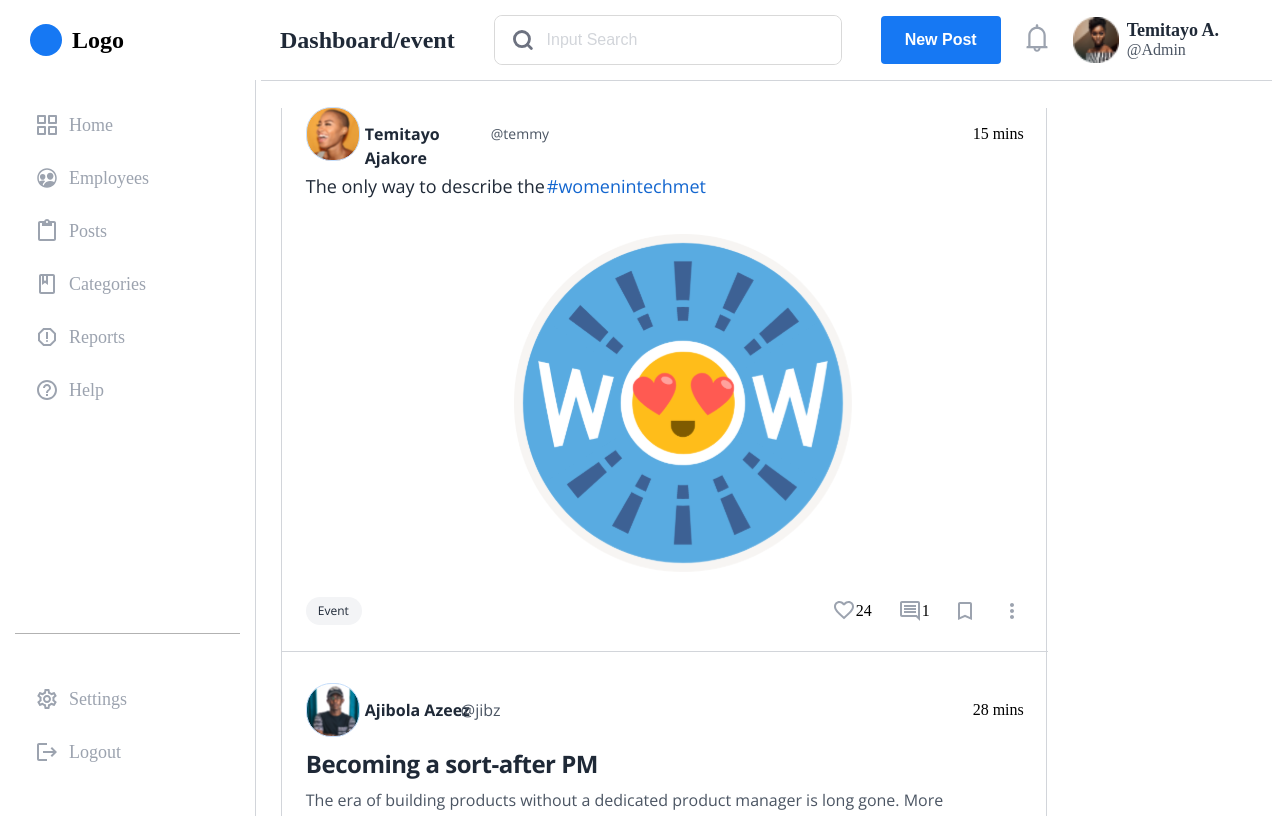
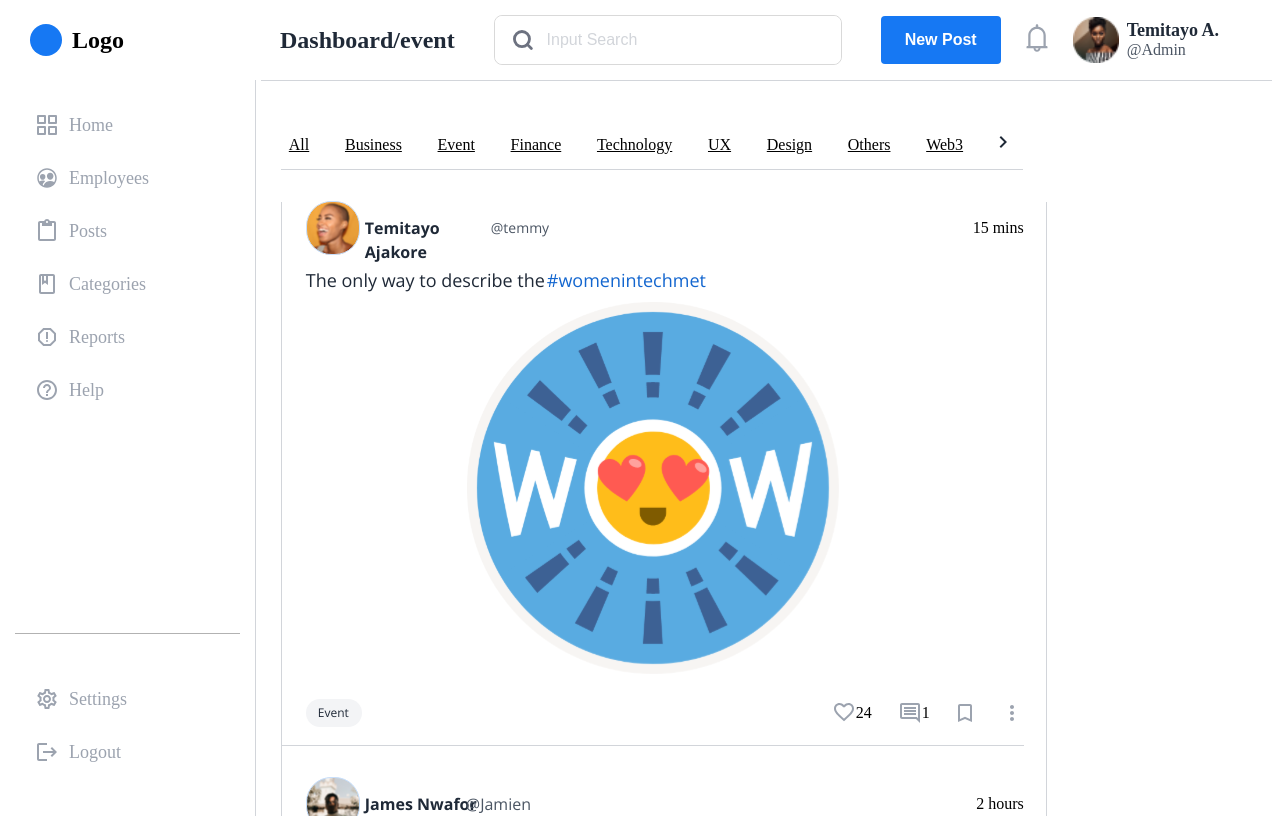
Before and after one commit to cupidarrow0417/teamwork-fe, a React (Create React App) app: page /dashboard/event in a window 1280 px wide. Built offline with nearby package versions, Linux system fonts and the light colour scheme.

Commit message:
edited route but not done

```diff
--- a/src/App.jsx
+++ b/src/App.jsx
@@ -35,9 +35,9 @@
     <div className="App">
       <GlobalStyles />
       <Routes>
-        <Route path="/" element={<PagesIndex />}>
-          <Route index element={<LandingPage />} />
-          <Route path="home" element={<Home />} />
+        <Route path="/" element={<LandingPage />} />
+        <Route path="/dashboard" element={<PagesIndex />}>
+          <Route index element={<Home />} />
           <Route path="settings" element={<Settings />} />
           <Route path="reports">
             <Route index element={<Reports />} />
--- a/src/auth/login/Login.jsx
+++ b/src/auth/login/Login.jsx
@@ -119,7 +119,7 @@
                   <EyeOpenSvg onClick={toggleVisibility} />
                 </FormInputGroup>
                 {errors?.password && <FormError>{errors.password.message}</FormError>}
-                <Typography.Link to="/">Forgot Password?</Typography.Link>
+                <Typography.Link to="/dashboard">Forgot Password?</Typography.Link>
               </FormGroup>
 
               <SmallButton submit Text="Login" bgColor="#1678F3" color="#FFFFFF" width="100%" style={{ marginTop: 20 }} />
--- a/src/components/sidebar/SideBar.jsx
+++ b/src/components/sidebar/SideBar.jsx
@@ -25,13 +25,29 @@
   }, [currentPage, setCurrentPage]);
 
   const ITEMS = [
-    { title: "Home", icon: <FiGrid />, link: "/" },
-    { title: "Employees", icon: <IoPeopleCircleOutline />, link: "/employees" },
-    { title: "Posts", icon: <MdOutlineContentPaste />, link: "/posts" },
-    { title: "Categories", icon: <MdOutlineClass />, link: "/categories" },
-    { title: "Reports", icon: <MdOutlineReport />, link: "/reports" },
-    { title: "Help", icon: <MdHelpOutline />, link: "/help" },
-    { title: "Settings", icon: <MdOutlineSettings />, link: "/settings" }
+    { title: "Home", icon: <FiGrid />, link: "/dashboard/home" },
+    {
+      title: "Employees",
+      icon: <IoPeopleCircleOutline />,
+      link: "/dashboard/employees"
+    },
+    {
+      title: "Posts",
+      icon: <MdOutlineContentPaste />,
+      link: "/dashboard/posts"
+    },
+    {
+      title: "Categories",
+      icon: <MdOutlineClass />,
+      link: "/dashboard/categories"
+    },
+    { title: "Reports", icon: <MdOutlineReport />, link: "/dashboard/reports" },
+    { title: "Help", icon: <MdHelpOutline />, link: "/dashboard/help" },
+    {
+      title: "Settings",
+      icon: <MdOutlineSettings />,
+      link: "/dashboard/settings"
+    }
   ];
 
   const handleClick = (title) => {
--- a/src/pages/categories/CategoryTopbar.jsx
+++ b/src/pages/categories/CategoryTopbar.jsx
@@ -31,31 +31,31 @@
   return (
     <Topbar>
       <li>
-        <Link to="/categories">All</Link>
+        <Link to="/dashboard/categories">All</Link>
       </li>
       <li>
-        <Link to="/business">Business</Link>
+        <Link to="/dashboard/business">Business</Link>
       </li>
       <li>
-        <Link to="/event">Event</Link>
+        <Link to="/dashboard/event">Event</Link>
       </li>
       <li>
-        <Link to="/categories">Finance</Link>
+        <Link to="/dashboard/categories">Finance</Link>
       </li>
       <li>
-        <Link to="/categories">Technology</Link>
+        <Link to="/dashboard/categories">Technology</Link>
       </li>
       <li>
-        <Link to="/categories">UX</Link>
+        <Link to="/dashboard/categories">UX</Link>
       </li>
       <li>
-        <Link to="/categories">Design</Link>
+        <Link to="/dashboard/categories">Design</Link>
       </li>
       <li>
-        <Link to="/categories">Others</Link>
+        <Link to="/dashboard/categories">Others</Link>
       </li>
       <li>
-        <Link to="/categories">Web3</Link>
+        <Link to="/dashboard/categories">Web3</Link>
       </li>
       <img src={Forward} alt="foward" />
     </Topbar>
--- a/src/pages/employees/AllEmployees.jsx
+++ b/src/pages/employees/AllEmployees.jsx
@@ -24,7 +24,7 @@
     <EmployeesContainer>
       <div className="top">
         <h4>
-          <Link to="/">
+          <Link to="/dashboard">
             <svg
               width="24"
               height="25"
@@ -43,7 +43,7 @@
         <div id="toggle">
           <ToggleBtn Click={handleGridClick} isGrid={isGrid} />
         </div>
-        <Link to="/employees/create" id="createBtn" type="button">
+        <Link to="/dashboard/employees/create" id="createBtn" type="button">
           Create Employee
         </Link>
       </div>
```
